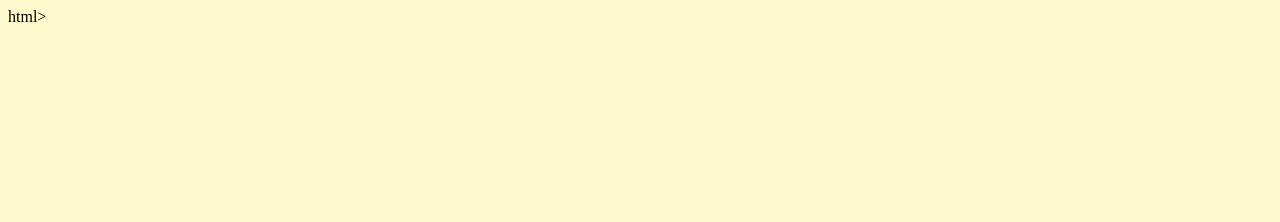
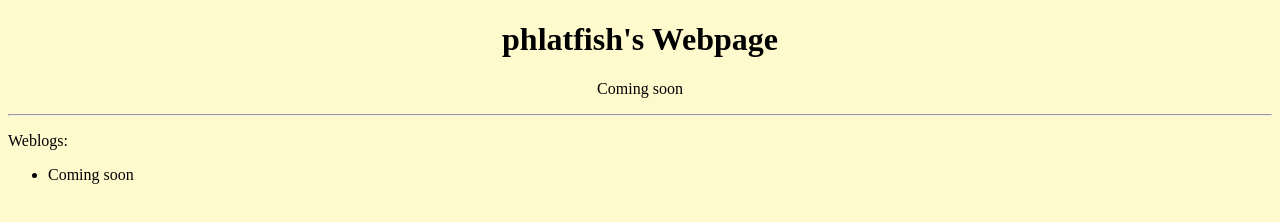
Before and after one commit to phlatfish/phlatfish.github.io, a plain HTML site: page index.html in a window 1280 px wide. Drawn offline with Linux system fonts and the light colour scheme.

Commit message:
Update index.html

```diff
--- a/index.html
+++ b/index.html
@@ -1,17 +1,26 @@
-html>
+<!DOCTYPE html>
+<html>
 
 <head>
-<title>pointySphere</title>
 <title>phlatfish</title>
 <body style="background-color:lemonchiffon;">
 <style>
 .centered {
-@@ -13,7 +13,7 @@
+	text-align: center;
+}
+</style>
+</head>
 
 <body>
 <div class="centered">
-<h1>pointySphere's Webpage</h1>
 <h1>phlatfish's Webpage</h1>
 <p>Coming soon</p>
 <hr>
 </div>
+<p>Weblogs:</p>
+<ul>
+  <li>Coming soon</li>
+</ul>
+</body>
+
+</html>
```
